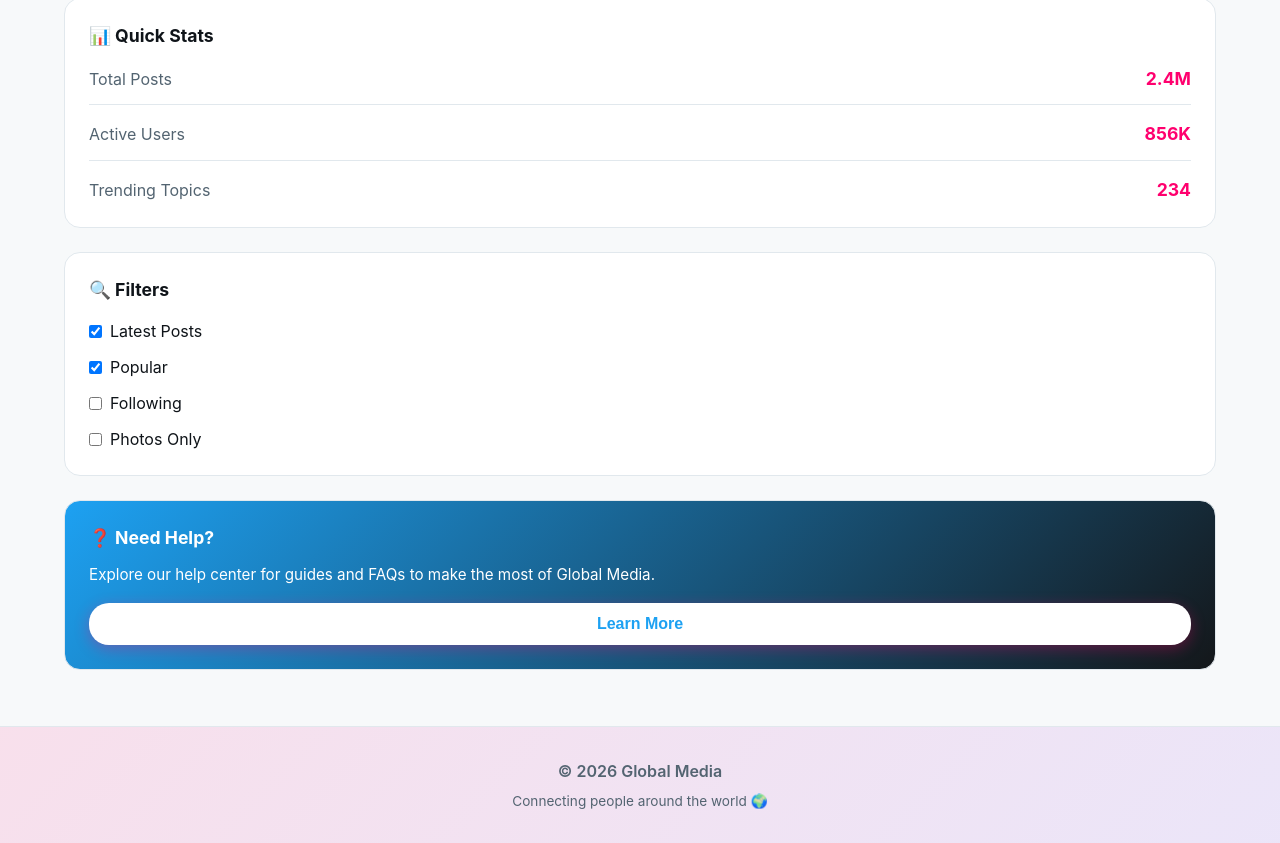
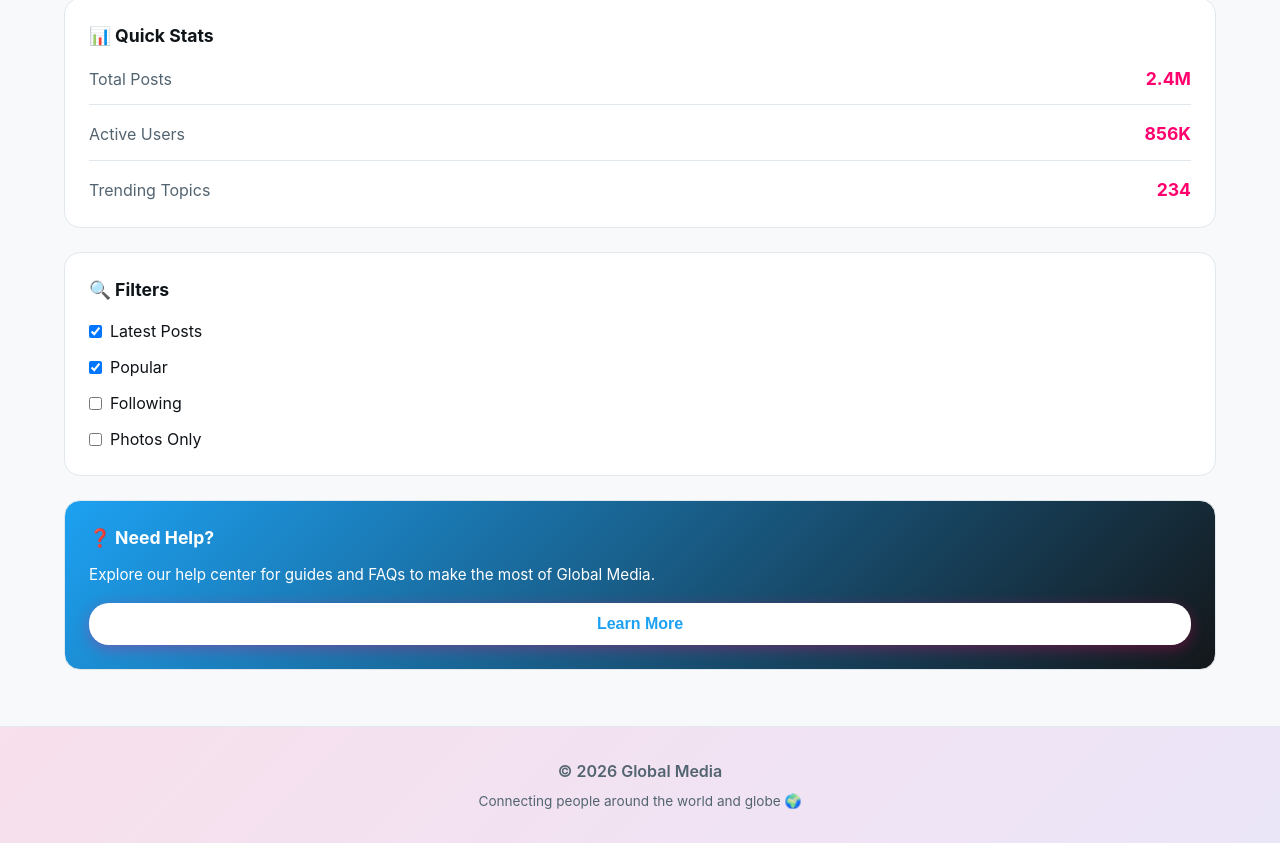
Before and after one commit to mehta-k/Global-Media, a plain HTML site: page explore.html in a window 1280 px wide. Shown: the part 2288-3131 px from the top of the page. Drawn offline with Linux system fonts and the light colour scheme.

Commit message:
sample testing

```diff
--- a/explore.html
+++ b/explore.html
@@ -274,7 +274,7 @@
     <!-- Footer -->
     <footer style="background: linear-gradient(135deg, rgba(255, 0, 110, 0.1) 0%, rgba(131, 56, 236, 0.1) 100%); border-top: 1px solid var(--border-color); padding: 2rem; text-align: center; margin-top: 2rem; color: var(--text-secondary);">
         <p style="margin-bottom: 0.5rem; font-weight: 600;">© 2026 Global Media</p>
-        <p style="margin-top: 0.5rem; font-size: 0.85rem;">Connecting people around the world 🌍</p>
+        <p style="margin-top: 0.5rem; font-size: 0.85rem;">Connecting people around the world and globe 🌍</p>
     </footer>
     <script src="theme.js"></script>
 </body>
```
